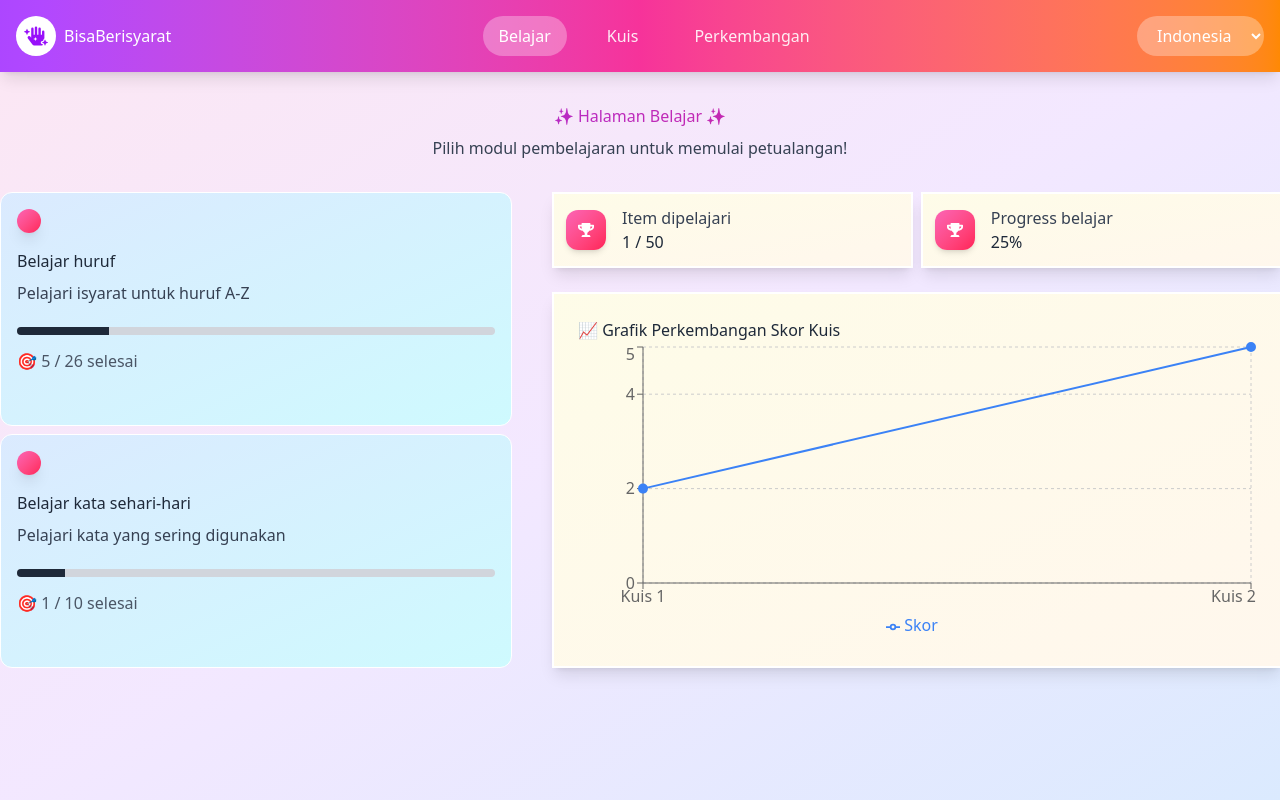
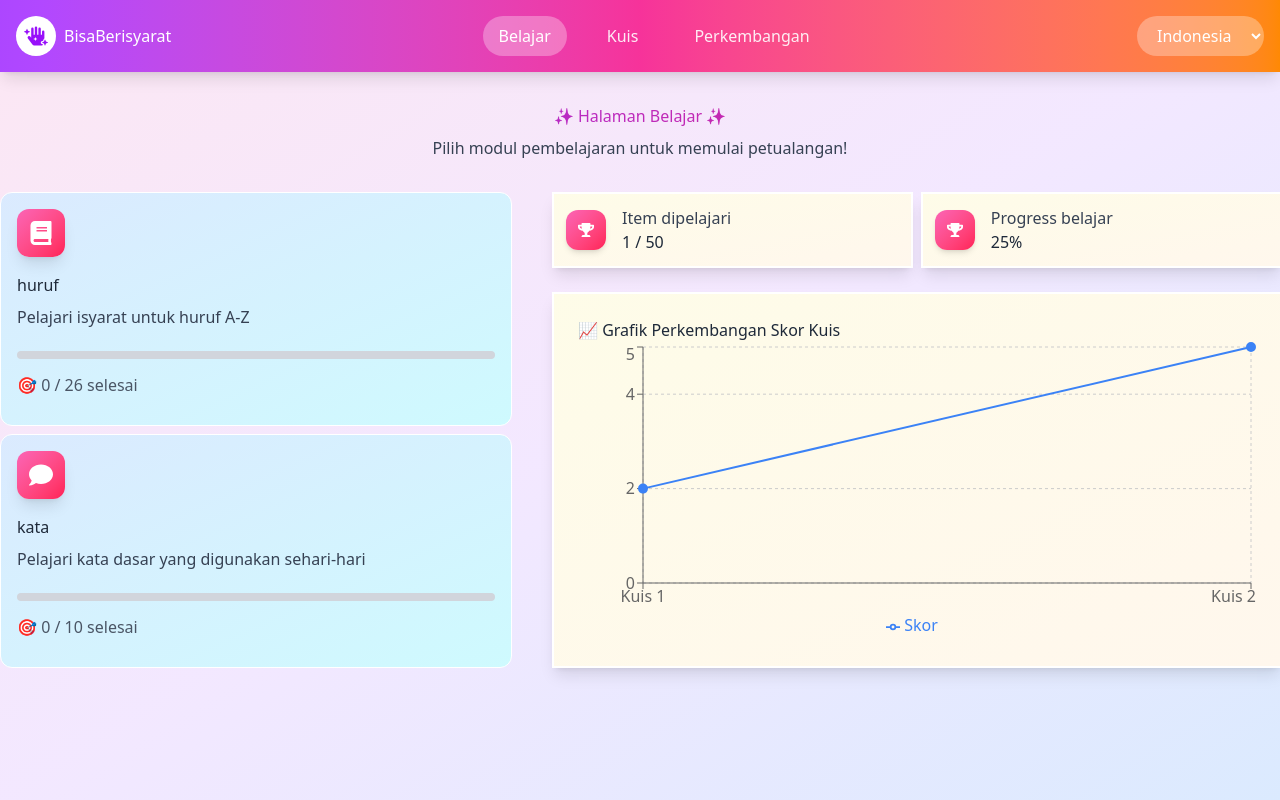
Before and after one commit to AminBadani/bisa-berisyarat, a React (Vite) app: page /#/belajar in a window 1280 px wide. Built offline with nearby package versions, Linux system fonts and the light colour scheme.

Commit message:
gunakan class modul sebagai objek

```diff
--- a/src/pages/belajar.tsx
+++ b/src/pages/belajar.tsx
@@ -1,26 +1,16 @@
-import { useEffect } from "react"
-import Card from "../components/Card"
 import { FaBook, FaComment, FaTrophy } from "react-icons/fa"
 import { CartesianGrid, Legend, Line, LineChart, ResponsiveContainer, Tooltip, XAxis, YAxis } from "recharts"
 
+import Card from "../components/Card"
+import Modul from "../models/Modul"
+
 function Belajar() {
+  const modulHuruf = new Modul('huruf', 'Belajar huruf', 'Pelajari isyarat untuk huruf A-Z', 0, 26, <FaBook className="text-white w-6 h-6" />);
+  const modulKata= new Modul('kata', 'Belajar kata', 'Pelajari kata dasar yang digunakan sehari-hari', 0, 10, <FaComment className="text-white  w-6 h-6" />);
+
   const modul = [
-    {
-      id: 'huruf',
-      title: 'Belajar huruf',
-      description: 'Pelajari isyarat untuk huruf A-Z',
-      completed: 5,
-      count: 26,
-      icon: <FaBook className="w-8 h-8 text-white" />
-    },
-    {
-      id: 'kata',
-      title: 'Belajar kata sehari-hari',
-      description: 'Pelajari kata yang sering digunakan',
-      completed: 1,
-      count: 10,
-      icon: <FaComment className="w-8 h-8 text-white" />
-    }
+    modulHuruf,
+    modulKata
   ]
 
   const chartData = [
@@ -38,9 +28,6 @@ function Belajar() {
     },
   ]
 
-  useEffect(() => {
-
-  }, [])
   return (
     <div className="container mx-auto pt-8">
       <header className="mb-8 text-center">
@@ -54,11 +41,11 @@ function Belajar() {
             modul.map((item) => {
               return (
                 <Card
-                  judul={item.title}
-                  deskripsi={item.description}
-                  selesai={item.completed}
-                  jumlah={item.count}
-                  ikon={item.icon}
+                  judul={item.getId}
+                  deskripsi={item.getDeskripsi}
+                  selesai={item.getJumlahSelesai}
+                  jumlah={item.getJumlahPelajaran}
+                  icon={item.icon}
                 />
               )
             })
```
